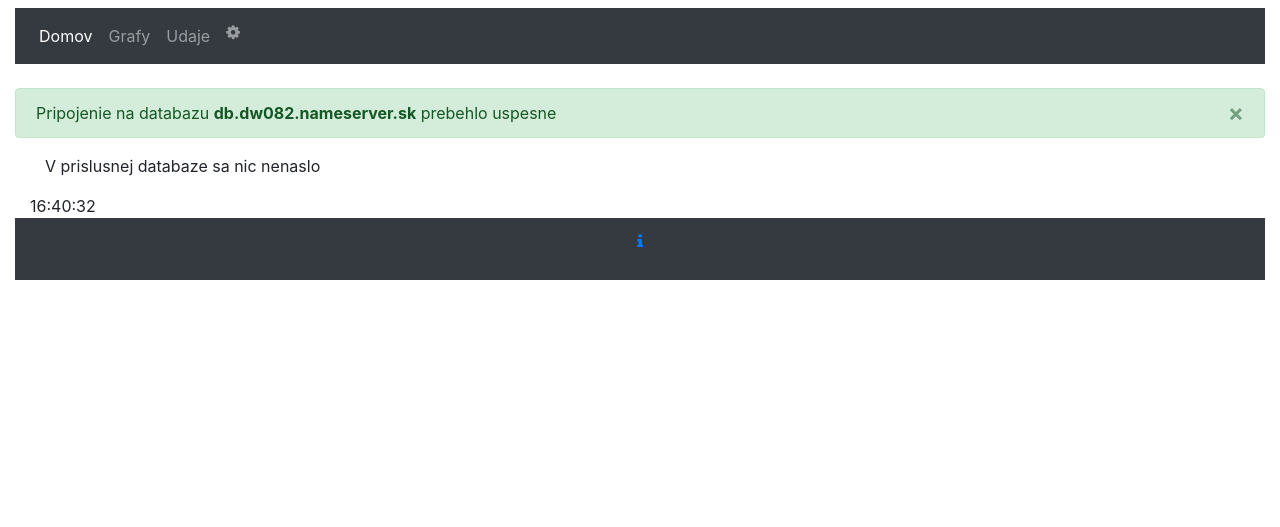
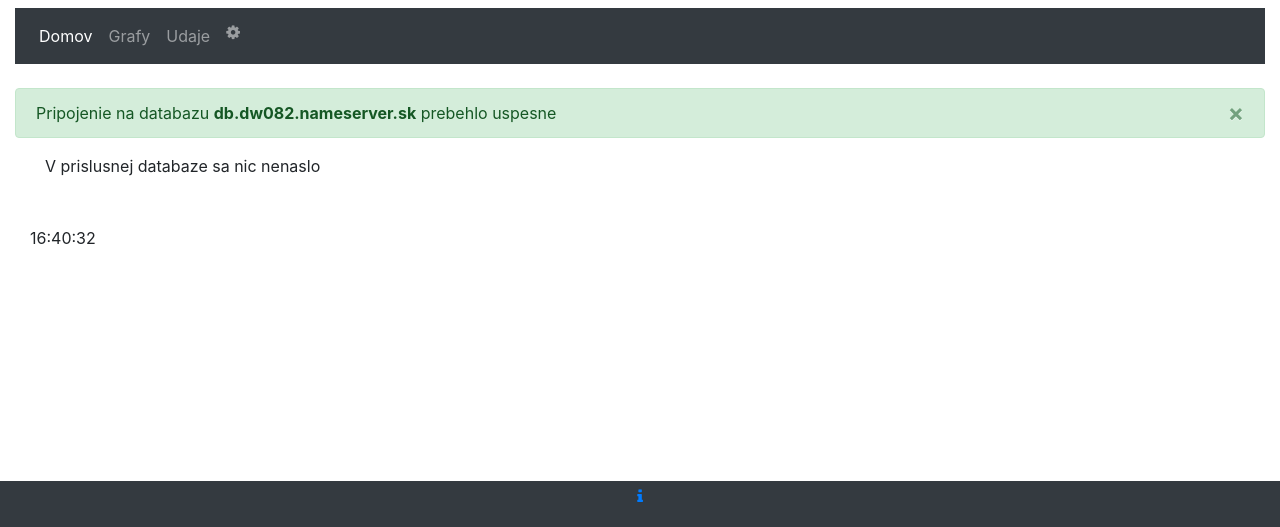
Before and after one commit to samod1/filipSOC, a PHP site: page /udaje.php in a window 1280 px wide. Shown: the part 273-800 px from the top of the page. Run offline with PHP 8.4, Linux system fonts and the light colour scheme; data that the repository does not hold is empty; some libraries are stand-ins or nearby versions.

Commit message:
upravený footer, tabulka margin

```diff
--- a/UI/confs/footer.php
+++ b/UI/confs/footer.php
@@ -1,5 +1,4 @@
-<footer class="bg-dark text-center text-lg-start">
-  <div class="container p-2">
+<footer class="bg-dark text-center text-lg-start fixed-bottom">
     <button type="button" class="btn btn-link" data-toggle="modal" data-target="#exampleModal"><i class="fa fa-info"></i></button>
     <p class="text-center text-white"><?php echo exec("git log --pretty=%h -n1 HEAD"); ?></p>
 </footer>
--- a/UI/udaje.php
+++ b/UI/udaje.php
@@ -14,7 +14,7 @@ include "confs/head.php";
 
           <!-- Tabulka s 10 poslednymi hodnotami-->
             <div id="pricing" class="container-fluid">
-              <table class="table table-bordered table-striped text-center">
+              <table class="table table-bordered table-striped text-center mb-5">
                 <thead>
                 <?php
                     $query = "SELECT tt.value, tt.timestamp, ej.jednotka, eo.názov from tbl_teplota tt Inner join enum_obce eo ON tt.miesto_merania =eo.kod INNER JOIN enum_jednotky ej on ej.id = tt.jednotka LIMIT 10";
```
